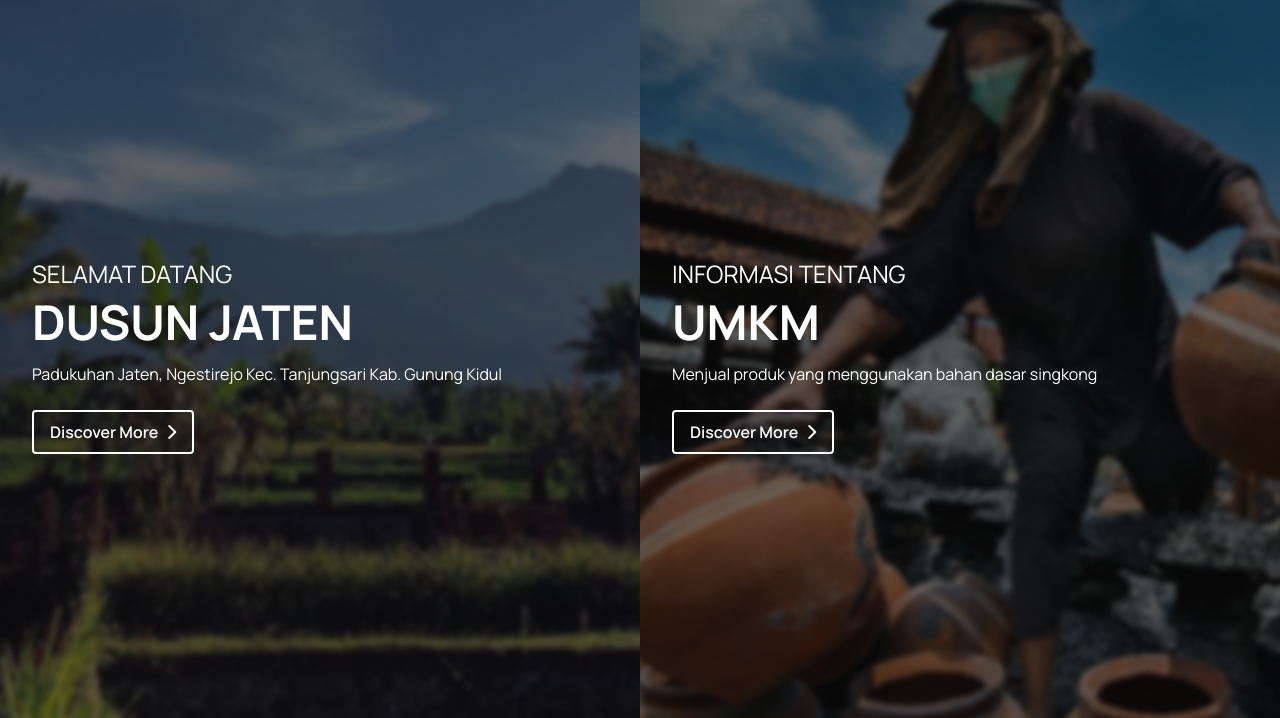
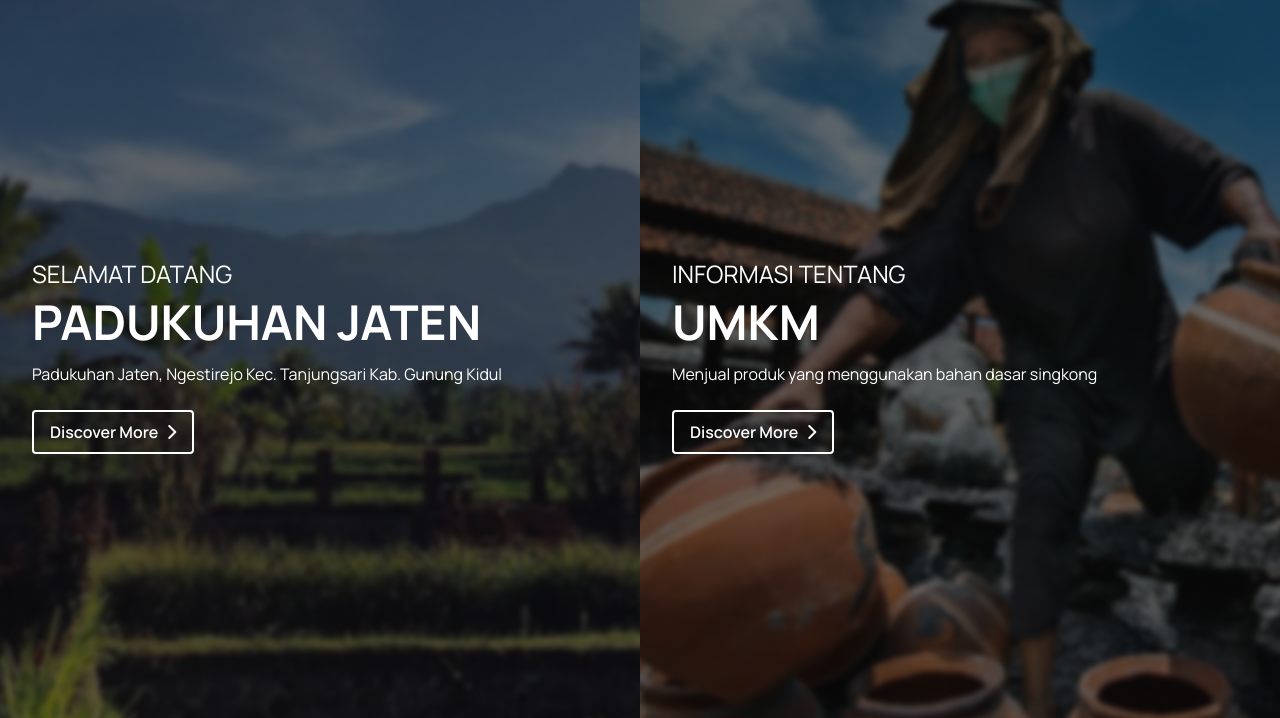
Before and after one commit to PadukuhanJaten/padukuhanjaten, a website: page public/index.html in a window 1280 px wide. Shown: the part 82-800 px from the top of the page. Drawn offline with Linux system fonts and the light colour scheme.

Commit message:
[Update] website padukuhanjaten

```diff
--- a/public/index.html
+++ b/public/index.html
@@ -64,7 +64,7 @@
           <div class="absolute inset-0 bg-black opacity-50"></div>
           <div class="relative p-8 text-white h-full flex flex-col justify-center items-start">
             <h2 class="text-2xl font-normal">SELAMAT DATANG</h2>
-            <h3 class="text-5xl font-extrabold mt-2">DUSUN JATEN</h3>
+            <h3 class="text-5xl font-extrabold mt-2">PADUKUHAN JATEN</h3>
             <p class="mt-4">Padukuhan Jaten, Ngestirejo Kec. Tanjungsari Kab. Gunung Kidul</p>
             <a
               href="profil.html"
```
